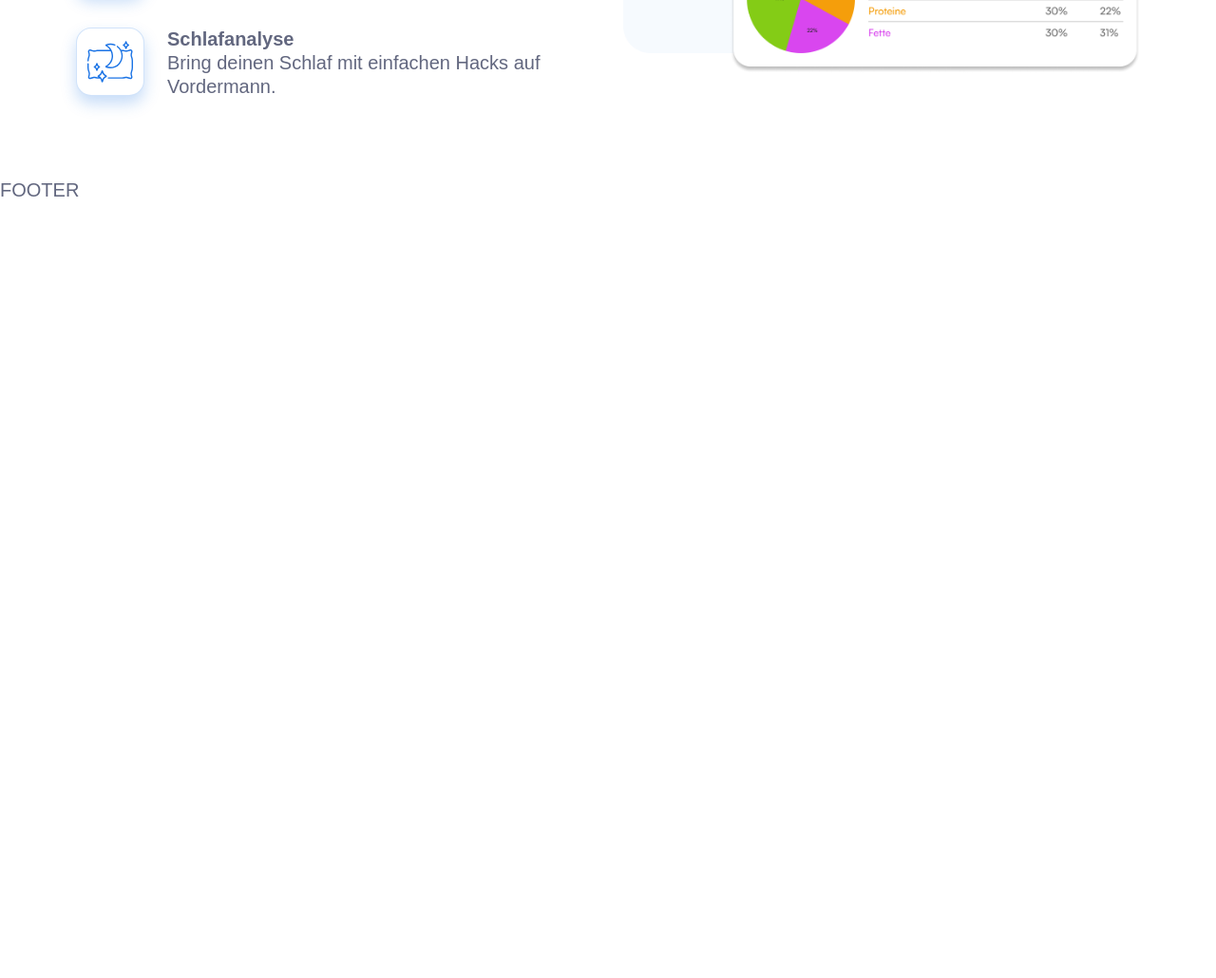
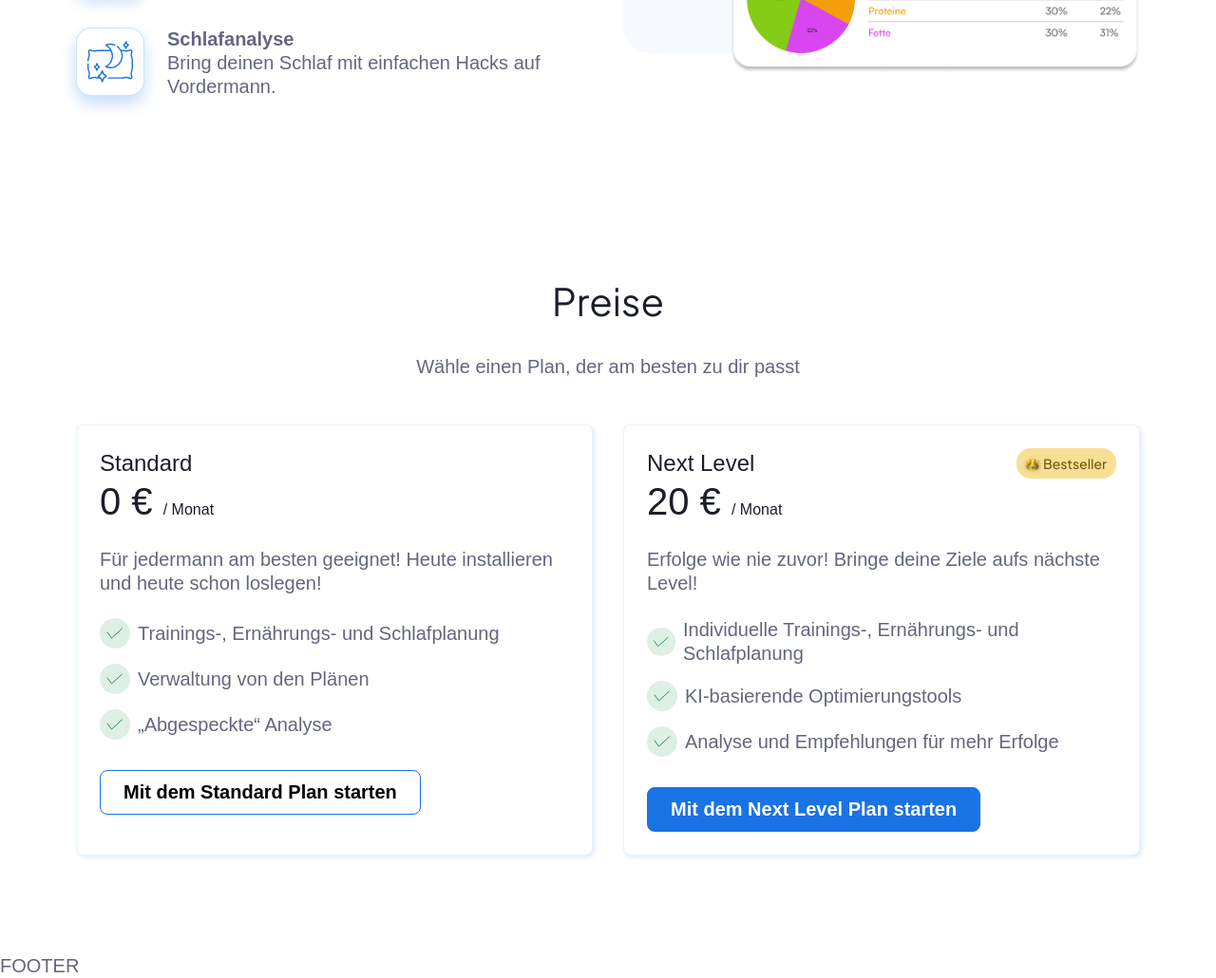
Before and after one commit to MinhKhangTran/11ty_undong_landing_page, an Eleventy site: page src/index.html in a window 1280 px wide. Shown: the part 3416-4446 px from the top of the page at 95% size. Before the commit the page ends 3629 px from the top, so only its background shows below. Built offline with nearby package versions, Linux system fonts and the light colour scheme; Eleventy itself is replaced by a stand-in of ours; files that its build step writes are made by us from their sources.

Commit message:
:sparkles: preis

```diff
--- /dev/null
+++ b/src/_data/preis.json
@@ -0,0 +1,42 @@
+{
+  "title": "Preise",
+  "subtitle": "Wähle einen Plan, der am besten zu dir passt",
+  "plaene": [
+    {
+      "title": "Standard",
+      "preis": "0",
+      "bestseller": false,
+      "text": "Für jedermann am besten geeignet! Heute installieren und heute schon loslegen!",
+      "benefits": [
+        {
+          "text": "Trainings-, Ernährungs- und Schlafplanung"
+        },
+        {
+          "text": "Verwaltung von den Plänen"
+        },
+        {
+          "text": "„Abgespeckte“ Analyse"
+        }
+      ],
+      "button_text": "Mit dem Standard Plan starten"
+    },
+    {
+      "title": "Next Level",
+      "preis": "20",
+      "bestseller": true,
+      "text": "Erfolge wie nie zuvor! Bringe deine Ziele aufs nächste Level!",
+      "benefits": [
+        {
+          "text": "Individuelle Trainings-, Ernährungs- und Schlafplanung"
+        },
+        {
+          "text": "KI-basierende Optimierungstools"
+        },
+        {
+          "text": "Analyse und Empfehlungen für mehr Erfolge"
+        }
+      ],
+      "button_text": "Mit dem Next Level Plan starten"
+    }
+  ]
+}
--- a/src/_includes/layouts/home.html
+++ b/src/_includes/layouts/home.html
@@ -6,4 +6,5 @@
 {% include "partials/feat-1.html" %}
 {% include "partials/feat-2.html" %}
 {% include "partials/feat-3.html" %}
+{% include "partials/preis.html" %}
 {% endblock %}
--- /dev/null
+++ b/src/_includes/partials/preis.html
@@ -0,0 +1,50 @@
+<section class="wrapper" id="preis__section">
+    <h2 class="heading-2 | text-center">
+        {{preis.title}}
+    </h2>
+    <p class="text-center">
+        {{preis.subtitle}}
+    </p>
+    <div class="card__wrapper | d-flex">
+        {% for card in preis.plaene %}
+        <article class="price__card | position-relative">
+            {% if card.bestseller == true %}
+            <img class="position-absolute" height="32" src="/images/preis/bestseller.png" alt="bestseller badge">
+            {% endif %}
+            <h3 class="price__card--heading">
+                {{card.title}}
+            </h3>
+            <p class="price__card--preis">
+                {{card.preis}} €
+                <span>/ Monat</span>
+            </p>
+            <p class="price__card--text">
+                {{card.text}}
+            </p>
+            <ul class="price__card--benefits">
+                {% for benefit in card.benefits %}
+                <li class="d-flex | align-center">
+                    <svg width="32" height="32" viewBox="0 0 32 32" fill="none" xmlns="http://www.w3.org/2000/svg">
+                        <circle cx="16" cy="16" r="16" fill="#219653" fill-opacity="0.15" />
+                        <path d="M8 15L12.5 21L23.5 11" stroke="#219653" stroke-linecap="round" />
+                    </svg>
+                    <p>
+                        {{benefit.text}}
+                    </p>
+
+                </li>
+                {% endfor %}
+            </ul>
+            {% if card.bestseller == true %}
+            <button class="btn__primary">
+                {{card.button_text}}
+            </button>
+            {% else %}
+            <button class="btn__secondary">
+                {{card.button_text}}
+            </button>
+            {% endif %}
+        </article>
+        {% endfor %}
+    </div>
+</section>
--- /dev/null
+++ b/src/scss/components/_preis.scss
@@ -0,0 +1,59 @@
+@use "sass:math";
+
+#preis__section {
+  margin-block: math.div(64rem, 16);
+  @include sm {
+    margin-block: math.div(104rem, 16);
+  }
+  h2 {
+    padding-bottom: 1rem;
+    @include sm {
+      padding-bottom: 2rem;
+    }
+  }
+  .card__wrapper {
+    flex-direction: column;
+    gap: 2rem;
+    margin-top: math.div(48rem, 16);
+    @include md {
+      flex-direction: row;
+    }
+  }
+  .price__card {
+    padding: 1.5rem;
+    background: #ffffff;
+    border: 1px solid rgba(26, 115, 229, 0.1);
+    box-shadow: 2px 2px 4px rgba(26, 115, 229, 0.15);
+    border-radius: 8px;
+    @include md {
+      width: 50%;
+    }
+    img {
+      right: 1.5rem;
+    }
+    &--heading {
+      font-weight: 500;
+      font-size: 1.5rem;
+      line-height: 2rem;
+      color: $gray-900;
+    }
+    &--preis {
+      font-weight: 500;
+      font-size: math.div(40rem, 16);
+      line-height: 3rem;
+      color: $gray-900;
+      margin-bottom: 1rem;
+      span {
+        font-size: 1rem;
+      }
+    }
+    &--benefits {
+      margin-top: 1.5rem;
+      margin-bottom: 2rem;
+      li {
+        gap: 0.5rem;
+        margin-top: 1rem;
+      }
+    }
+  }
+}
--- a/src/scss/index.scss
+++ b/src/scss/index.scss
@@ -25,3 +25,4 @@
 @import "components/feat-1";
 @import "components/feat-2";
 @import "components/feat-3";
+@import "components/preis";
```
Also changed, not shown: src/css/index.css, src/images/preis/bestseller.png (added).
